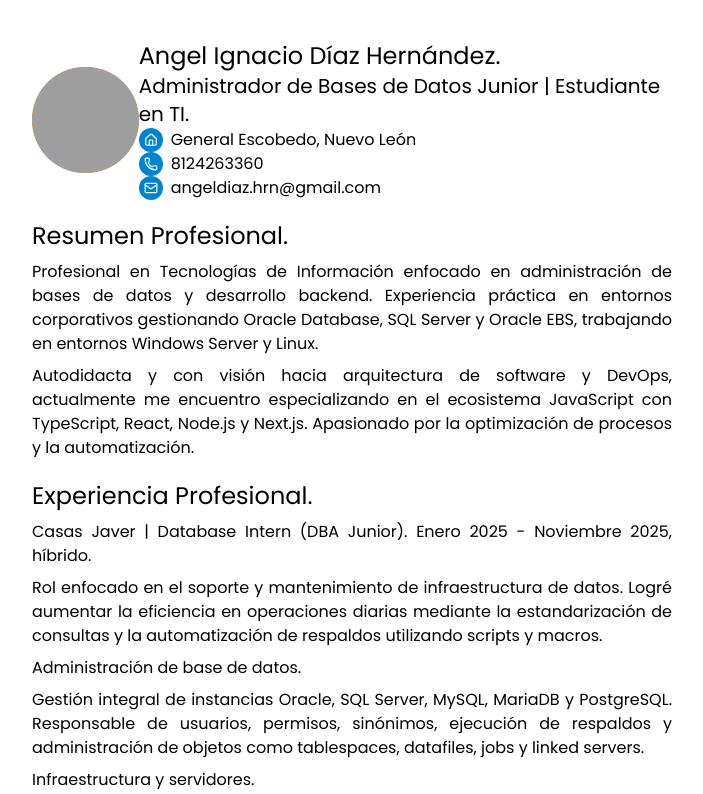
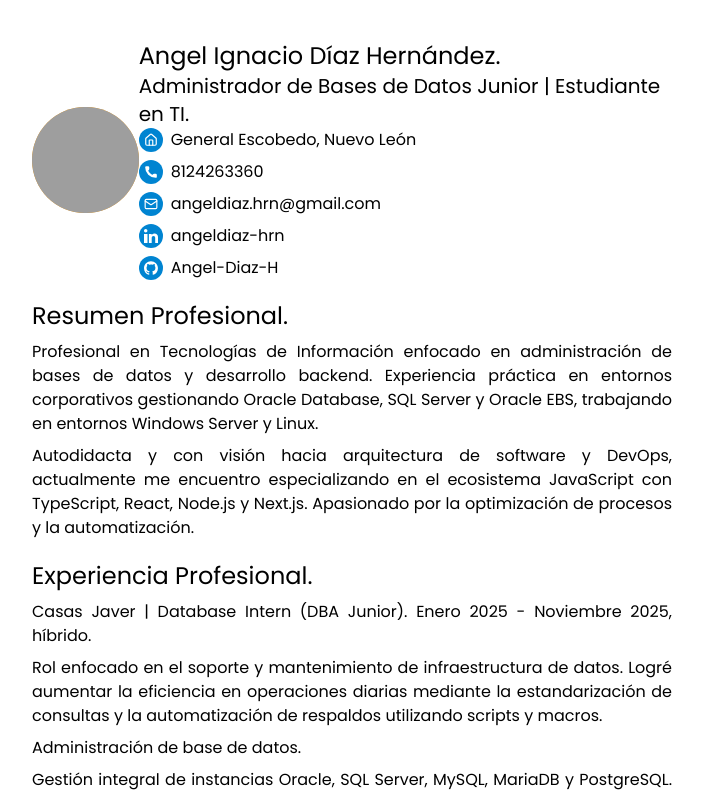
Before and after one commit to Angel-Diaz-H/CV-Tailwind-CSS, a React (Vite) app: page / in a window 1280 px wide. Shown: the top 794 px of the page, without its empty margins (288-991 px from the left). Built offline with nearby package versions, Linux system fonts and the light colour scheme; grey boxes are pictures that could not be loaded.

Commit message:
Agregar íconos GitHub y Linkedin

```diff
--- a/src/components/DatosContacto.tsx
+++ b/src/components/DatosContacto.tsx
@@ -1,29 +1,42 @@
 import { House, Mail, Phone } from "lucide-react";
 import { ContactLi } from "./contact/ContactLi";
+import { GithubIcon, LinkedinIcon } from "./icons";
 
 export const DatosContacto = () => {
   return (
-    <ul>
+    <ul className="space-y-2">
       <ContactLi
         Icon={House}
         iconFill={false}
         children="General Escobedo, Nuevo León"
         openInNewTab={false}
       />
-
       <ContactLi
         Icon={Phone}
-        iconFill={false}
+        iconFill={true}
         children="8124263360"
         openInNewTab={false}
       />
-
       <ContactLi
         Icon={Mail}
         iconFill={false}
         children="angeldiaz.hrn@gmail.com"
         href="mailto:angeldiaz.hrn@gmail.com"
       />
+      <ContactLi
+        Icon={LinkedinIcon}
+        iconFill={true}
+        children="angeldiaz-hrn"
+        href="https://www.linkedin.com/in/angel-diaz-hrn/"
+        openInNewTab={true}
+      />
+      <ContactLi
+        Icon={GithubIcon}
+        iconFill={true}
+        children="Angel-Diaz-H"
+        href="https://github.com/Angel-Diaz-H"
+        openInNewTab={true}
+      />
     </ul>
   );
 };
--- /dev/null
+++ b/src/components/icons/GitHubIcon.tsx
@@ -0,0 +1,16 @@
+export const GithubIcon = (props: React.SVGProps<SVGSVGElement>) => (
+  <svg
+    viewBox="0 0 98 96" // Mantenemos la proporción original
+    xmlns="http://www.w3.org/2000/svg"
+    // Esto permite que el componente padre controle el color y tamaño
+    fill="currentColor"
+    {...props}
+  >
+    <path
+      fillRule="evenodd"
+      clipRule="evenodd"
+      d="M48.854 0C21.839 0 0 22 0 49.217c0 21.756 13.993 40.172 33.405 46.69 2.427.49 3.316-1.059 3.316-2.362 0-1.141-.08-5.052-.08-9.127-13.59 2.934-16.42-5.867-16.42-5.867-2.184-5.704-5.42-7.17-5.42-7.17-4.448-3.015.324-3.015.324-3.015 4.934.326 7.523 5.052 7.523 5.052 4.367 7.496 11.404 5.378 14.235 4.074.404-3.178 1.699-5.378 3.074-6.6-10.839-1.141-22.243-5.378-22.243-24.283 0-5.378 1.94-9.778 5.014-13.2-.485-1.222-2.184-6.275.486-13.038 0 0 4.125-1.304 13.426 5.052a46.97 46.97 0 0 1 12.214-1.63c4.125 0 8.33.571 12.213 1.63 9.302-6.356 13.427-5.052 13.427-5.052 2.67 6.763.97 11.816.485 13.038 3.155 3.422 5.015 7.822 5.015 13.2 0 18.905-11.404 23.06-22.324 24.283 1.78 1.548 3.316 4.481 3.316 9.126 0 6.6-.08 11.897-.08 13.526 0 1.304.89 2.853 3.316 2.364 19.412-6.52 33.405-24.935 33.405-46.691C97.707 22 75.788 0 48.854 0z"
+      // Quitamos el fill fijo para que herede el del componente padre
+    />
+  </svg>
+);
--- /dev/null
+++ b/src/components/icons/LinkedinIcon.tsx
@@ -0,0 +1,10 @@
+export const LinkedinIcon = (props: React.SVGProps<SVGSVGElement>) => (
+  <svg
+    viewBox="124 7319 20 20" // Ajustado para centrar el path original
+    xmlns="http://www.w3.org/2000/svg"
+    fill="currentColor"
+    {...props}
+  >
+    <path d="M144,7339 L140,7339 L140,7332.001 C140,7330.081 139.153,7329.01 137.634,7329.01 C135.981,7329.01 135,7330.126 135,7332.001 L135,7339 L131,7339 L131,7326 L135,7326 L135,7327.462 C135,7327.462 136.255,7325.26 139.083,7325.26 C141.912,7325.26 144,7326.986 144,7330.558 L144,7339 L144,7339 Z M126.442,7323.921 C125.093,7323.921 124,7322.819 124,7321.46 C124,7320.102 125.093,7319 126.442,7319 C127.79,7319 128.883,7320.102 128.883,7321.46 C128.884,7322.819 127.79,7323.921 126.442,7323.921 L126.442,7323.921 Z M124,7339 L129,7339 L129,7326 L124,7326 L124,7339 Z" />
+  </svg>
+);
--- /dev/null
+++ b/src/components/icons/index.ts
@@ -0,0 +1,2 @@
+export { GithubIcon } from "./githubIcon";
+export { LinkedinIcon } from "./LinkedinIcon";
```
